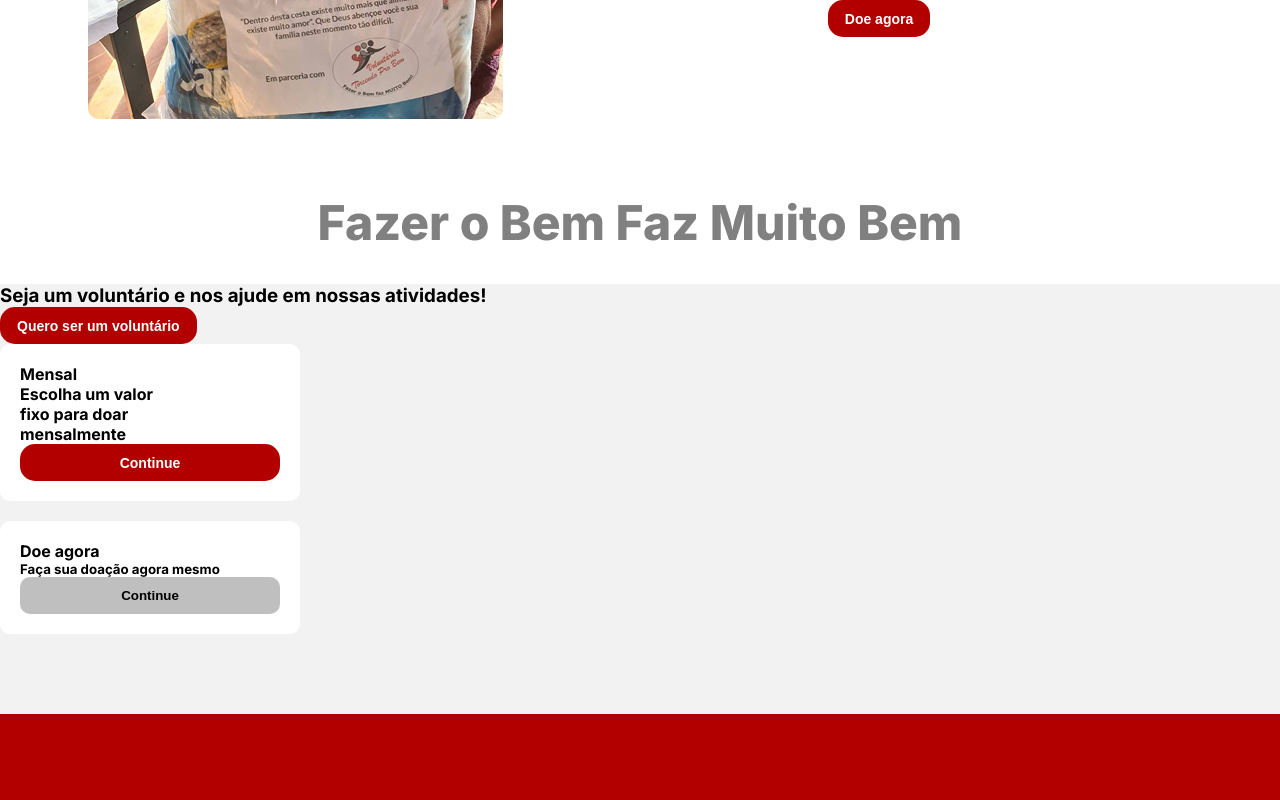
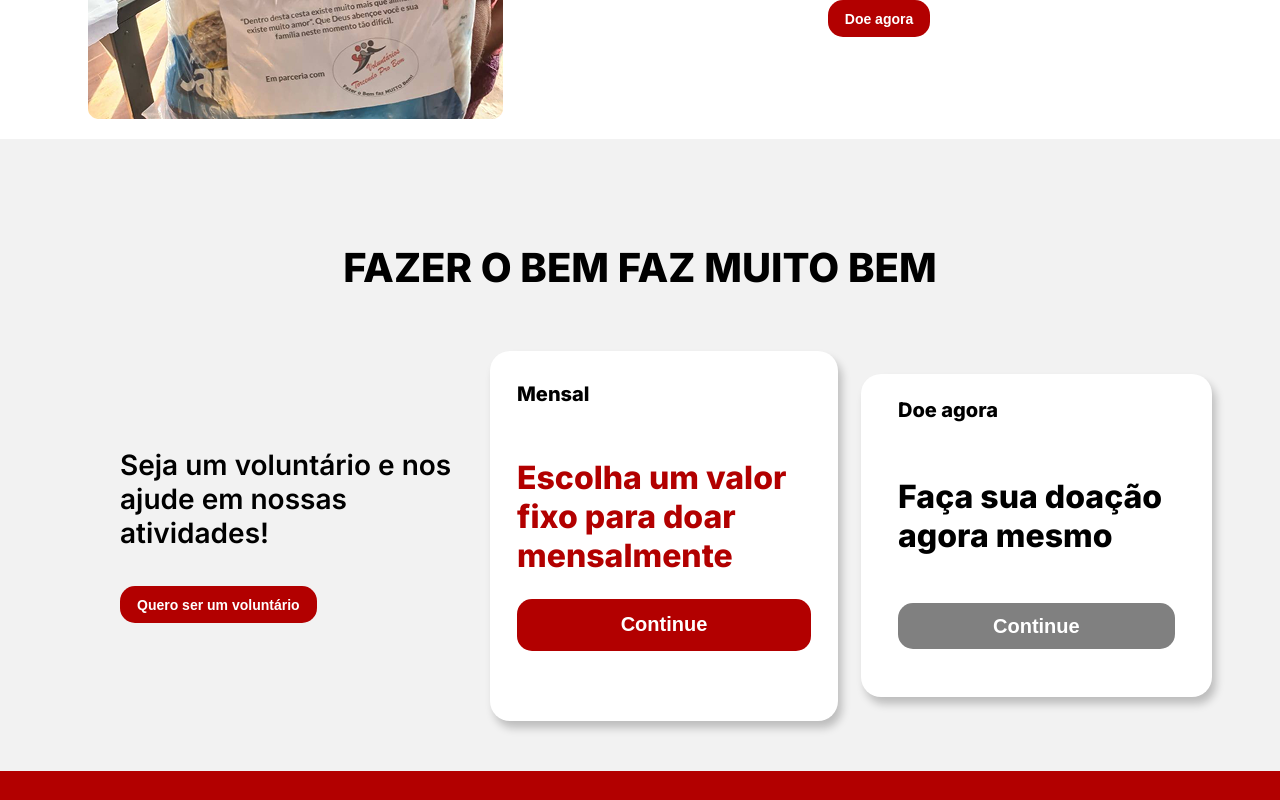
Before and after one commit to Gruposemh/front, a React (Vite) app: page /como-ajudar in a window 1280 px wide. Shown: the part 1520-2320 px from the top of the page. Built offline with nearby package versions, Linux system fonts and the light colour scheme.

Commit message:
style: estilizando a section-planos

```diff
--- a/src/styles/ComoAjudar/section-planos/style.css
+++ b/src/styles/ComoAjudar/section-planos/style.css
@@ -1,79 +1,113 @@
-.planos-container {
+.section-planos{
     background-color: var(--color-grey-light);
-    padding-bottom: 80px;
+    padding: 50px 120px;
+    text-align: center;
 }
 
-.planos-container h1{
-    text-align: center;
-    padding: 30px;
+.section-planos h2{
+    font-size: 40px;
+    color: var(--color-black);
+    text-transform: uppercase;
 }
 
-.planos{
+
+.planos-container{
     display: flex;
-    justify-content: space-evenly;
-    align-items: start;
-    padding-top: 50px;
-    width: 70%;
-    justify-self: center;
+    justify-content:  start;
+    text-align: start;
+    align-items: center;
+    gap: 38px;
+    margin-top: 59px;
    }
 
-.ser-voluntario{
-    font-size: 2rem;
+   .planos-container h3{
+    font-size: 28px;
+    font-weight: 600;
+    width: 332px;
+    margin-bottom: 36px;
    }
 
-.mensal {
+.cards-doacao{
+    display: flex;
+    gap: 23px;
+    justify-content: center;
+    align-items: center;
+   }
+
+   .mensal{
     background-color: var(--color-white);
-    padding: 20px;
-    width: 300px;
-    border-radius: 10px;
+    padding: 31px 27px;
+    border-radius: 20px;
     display: flex;
     flex-direction: column;
+    transition: 0.4s ease-in-out;
+    box-shadow: 4px 7px 8px 0px rgba(0, 0, 0, 0.22);
    }
 
-.mensal p {
-    font-weight: bold;
+    .mensal:hover{
+    transform: translateY(-10px);
+   }
+   .mensal p{
+    font-size: 20px;
+    font-weight: 800;
+    color: var(--color-black);
+    margin-bottom: 52px;
+   }
+   .mensal h4{
+    font-size: 32px;
+    font-weight: 800;
+    color: var(--color-secondary);
+    width: 294px;
+    margin-bottom: 23.5px;
+   }
+   .mensal button{
+    border-radius: 15px;
+    font-size: 20px;
+    padding: 13.5px 95px;
+    margin-bottom: 39px;
+
    }
 
-.mensal h3 {
-    color: var(--color-secondary);
-    width: 100%;
-    padding-bottom: 50px;
-}
+
 
    .doe-agora{
     background-color: var(--color-white);
-    margin-top: 20px;
-    padding: 20px;
-    width: 300px;
-    border-radius: 10px;
+    padding: 24px 37px;
+    border-radius: 20px;
     display: flex;
     flex-direction: column;
+    box-shadow: 4px 7px 8px 0px rgba(0, 0, 0, 0.22);
+    transition: 0.4s ease-in-out;
+   }
+   .doe-agora:hover{
+    transform: translateY(-10px);
+   }
+   .doe-agora p{
+     font-size: 20px;
+    font-weight: 800;
+    color: var(--color-black);
+    margin-bottom: 55px;
    }
 
-.doe-agora p {
-    font-weight: bold;
+   .doe-agora h5{
+    font-size: 32px;
+    font-weight: 800;
+    width: 274px;
+    margin-bottom: 48px;
    }
 
-.doe-agora button {
-    border: 1px solid transparent;
-    padding: 10px;
-    background-color: var(--color-grey-medium);
-    border-radius: 10px;
-    justify-self: center;
-    font-weight: 800;
+   .doe-agora button{
+    border-radius: 15px;
+    font-size: 20px;
+    font-weight: 700;
+    background-color: var(--color-grey) ;
+    padding: 11.5px 95px;
+    margin-bottom: 24px;
+    color: var(--color-white);
    }
-
-.doe-agora h3{
-    width: 100%;
-    padding-bottom: 50px;
-}
-
    .doe-agora button:hover{
     background: none;
-    border: 1px solid var(--color-grey-medium);
+    color: var(--color-grey);
+    border: 1px solid var(--color-grey);
+    cursor: pointer;
    }
-
-.mensal:hover, .doe-agora:hover{
-    scale: 1.125;
-    transition: 1s;
-}
```
Lines whose indentation alone changed are shown as unchanged.
